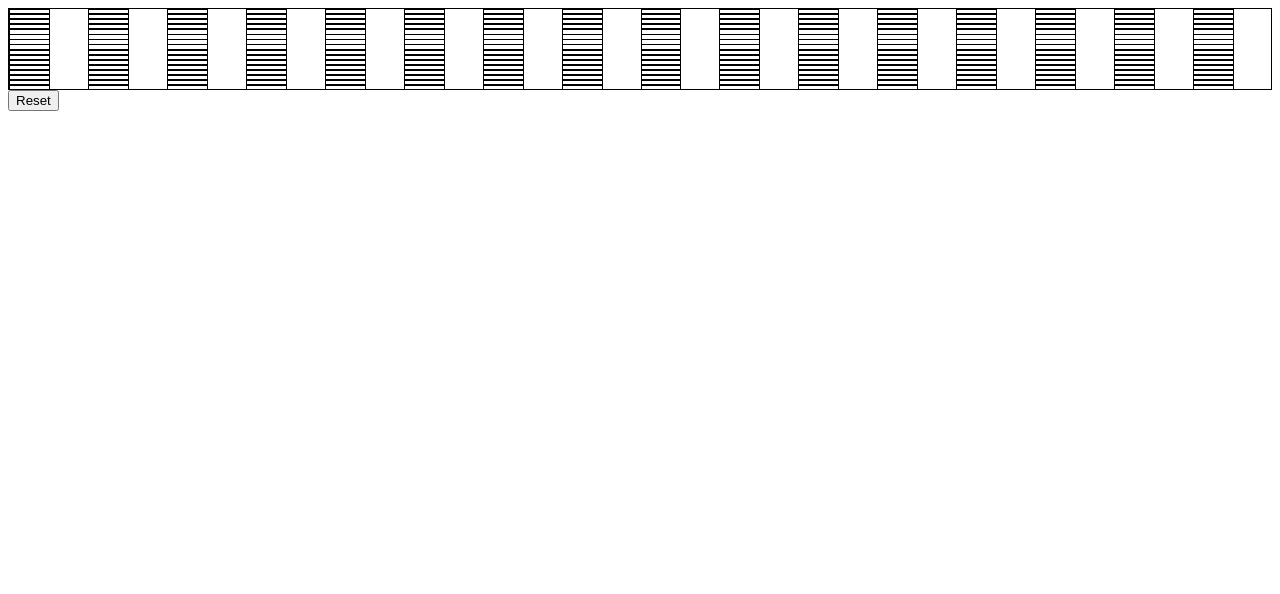
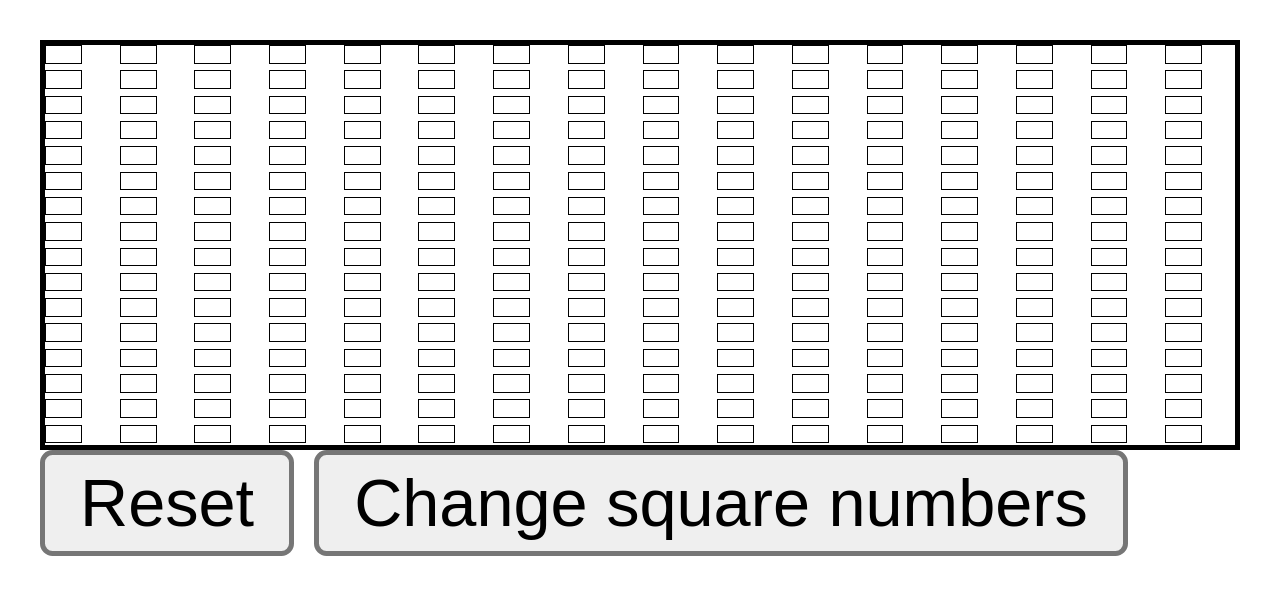
Before and after one commit to cyanmallow/etch-a-sketch, a plain HTML site: page index.html in a window 1280 px wide. Drawn offline with Linux system fonts and the light colour scheme.

```diff
--- a/index.html
+++ b/index.html
@@ -10,6 +10,7 @@
 
         </div>
         <button type="reset" id="reset-btn">Reset</button>
+        <button type="button" id="change">Change square numbers</button>
 
         <script src="javescript.js"></script>
     </body>
--- a/javescript.js
+++ b/javescript.js
@@ -37,3 +37,8 @@
         square.classList.remove("blue");
     });
 }
+
+document.getElementById('change').addEventListener('click', function(){
+    prompt("Enter number: ");
+
+})
--- a/styles.css
+++ b/styles.css
@@ -1,4 +1,6 @@
-
+body {
+    zoom: 5;
+}
 #grid-container {
     display: grid;
     grid-template-columns: repeat(16, 1fr);
```
